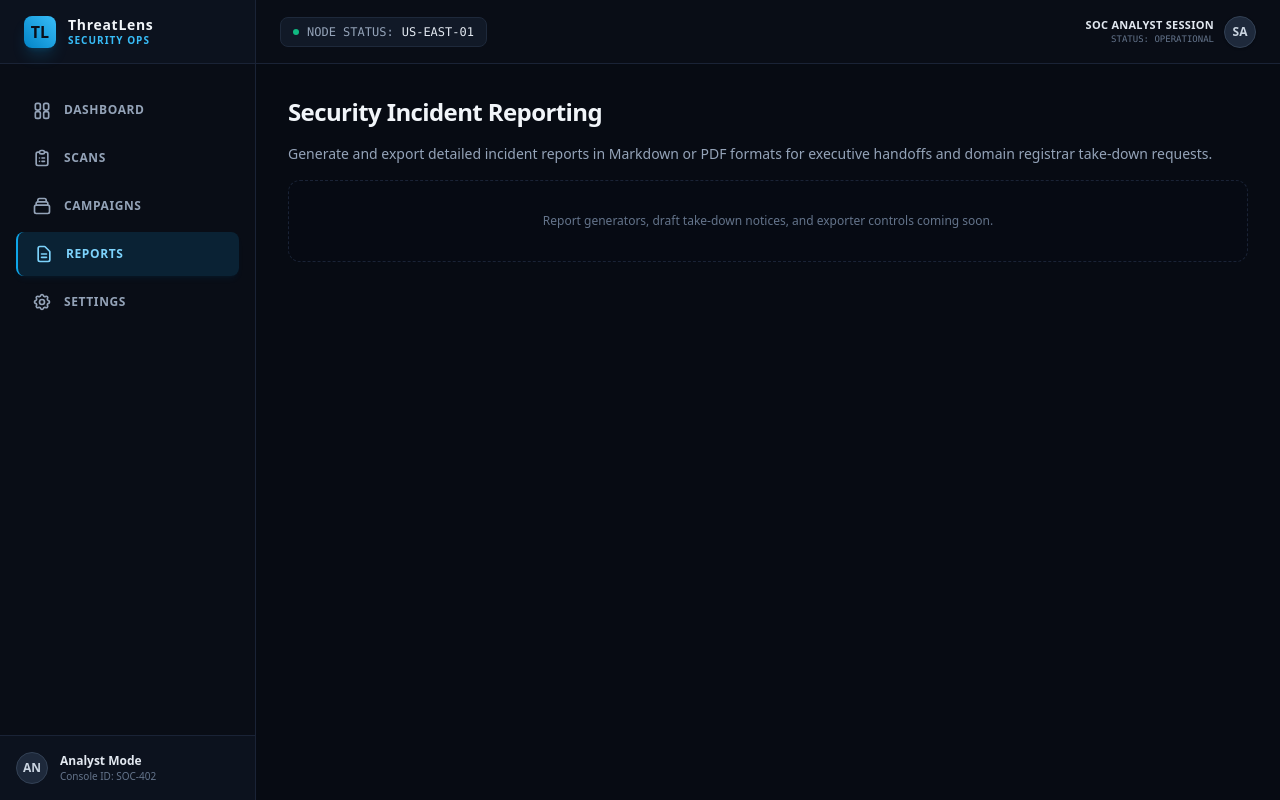
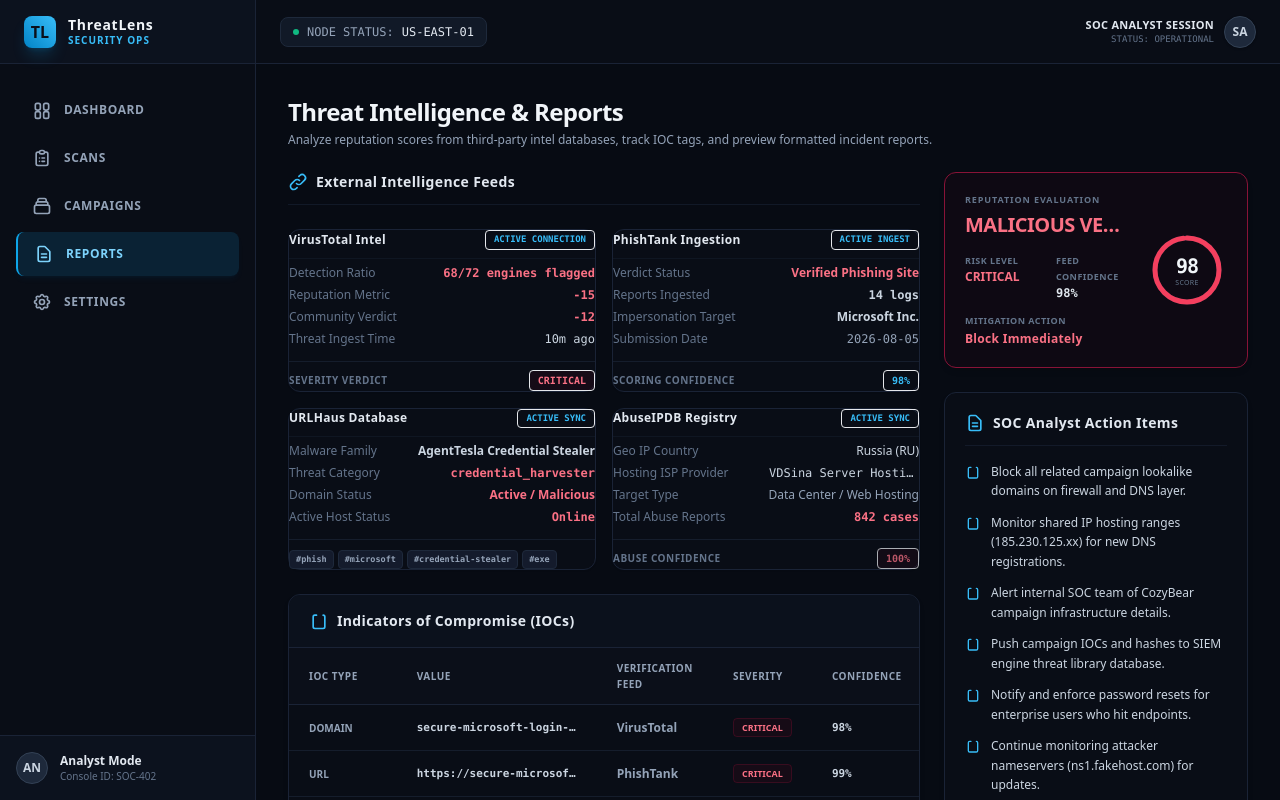
Before and after one commit to MatamAkshith/IARE_Hackathon, a React (Vite) app in the folder frontend/: page /reports in a window 1280 px wide. Built offline with nearby package versions, Linux system fonts and the light colour scheme.

Commit message:
feat(reports): integrate components into reports page view

```diff
--- a/frontend/src/pages/Reports.jsx
+++ b/frontend/src/pages/Reports.jsx
@@ -1,16 +1,44 @@
 import React from 'react'
+import { threatIntelligenceData } from '../data/threatIntelligenceData'
+import ThreatFeedPanel from '../components/reports/ThreatFeedPanel'
+import IOCTable from '../components/reports/IOCTable'
+import ReputationCard from '../components/reports/ReputationCard'
+import RecommendationsPanel from '../components/reports/RecommendationsPanel'
+import IncidentReportPreview from '../components/reports/IncidentReportPreview'
+import ExportPreview from '../components/reports/ExportPreview'
 
 export default function Reports() {
+  const { threatFeeds, iocs, reputation, recommendations, reportPreview, exportOptions } = threatIntelligenceData
+
   return (
-    <div className="space-y-4">
-      <h1 className="text-2xl font-bold tracking-tight text-[#f1f5f9]">Security Incident Reporting</h1>
-      <p className="text-sm text-slate-400">
-        Generate and export detailed incident reports in Markdown or PDF formats for executive handoffs and domain registrar take-down requests.
-      </p>
+    <div className="space-y-6">
+      {/* Header Info */}
+      <div className="flex flex-col gap-1">
+        <h1 className="text-2xl font-bold tracking-tight text-[#f1f5f9]">Threat Intelligence & Reports</h1>
+        <p className="text-xs text-slate-400">
+          Analyze reputation scores from third-party intel databases, track IOC tags, and preview formatted incident reports.
+        </p>
+      </div>
 
-      {/* Visual placeholder box */}
-      <div className="border border-dashed border-[#1a2336] rounded-xl p-8 bg-[#090d16]/30 text-center text-slate-500 text-xs">
-        Report generators, draft take-down notices, and exporter controls coming soon.
+      {/* Grid panels */}
+      <div className="grid grid-cols-1 lg:grid-cols-3 gap-6 items-start">
+        {/* Left Side: Feeds list, IOC logs table, and Incident report page sheet */}
+        <div className="lg:col-span-2 space-y-6">
+          <ThreatFeedPanel feeds={threatFeeds} />
+
+          <IOCTable iocs={iocs} />
+
+          <IncidentReportPreview report={reportPreview} />
+        </div>
+
+        {/* Right Side: Verdict Dial, Recommendations checklist, and Export Previews */}
+        <div className="space-y-6">
+          <ReputationCard reputation={reputation} />
+
+          <RecommendationsPanel recommendations={recommendations} />
+
+          <ExportPreview options={exportOptions} />
+        </div>
       </div>
     </div>
   )
```
